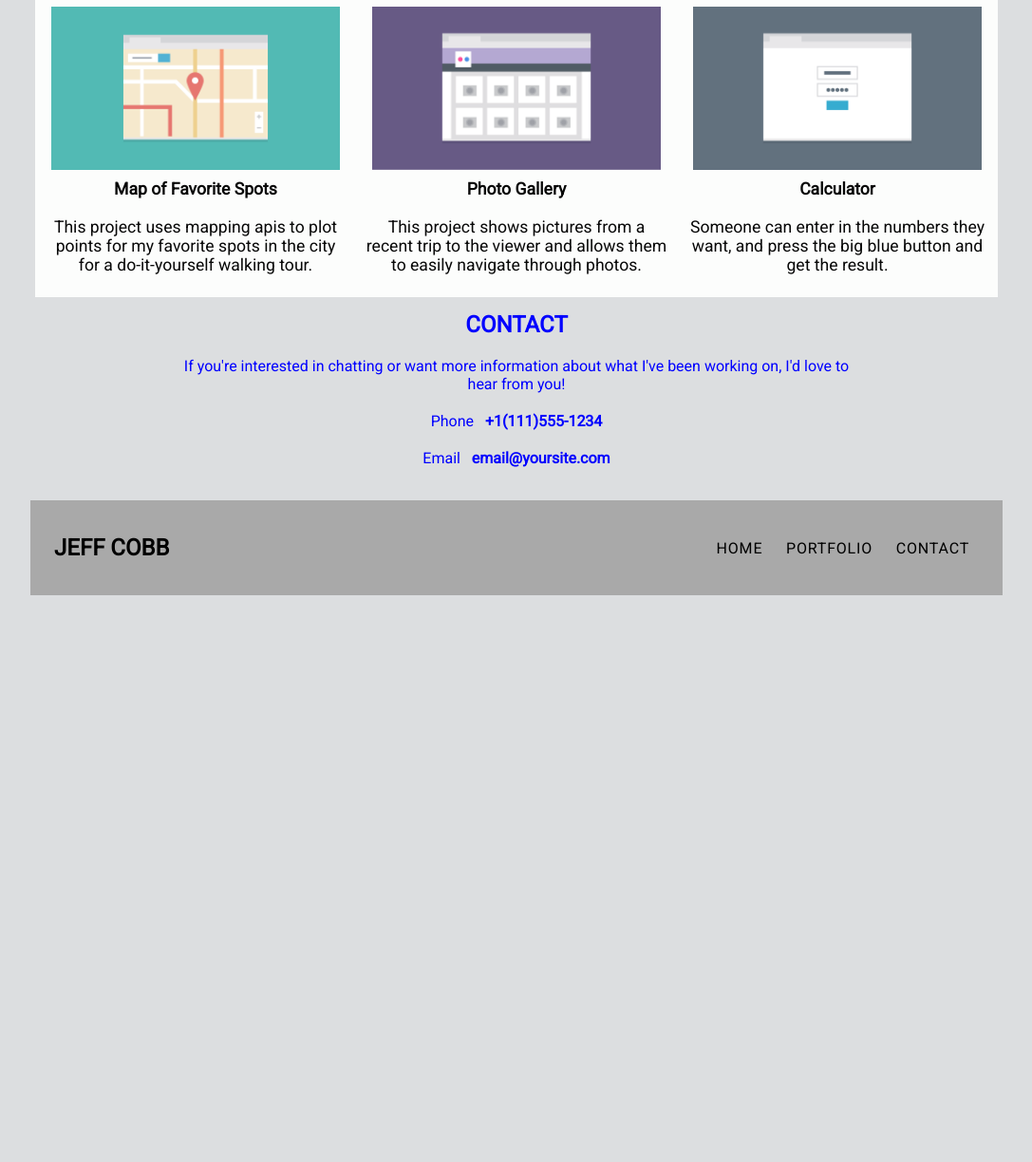
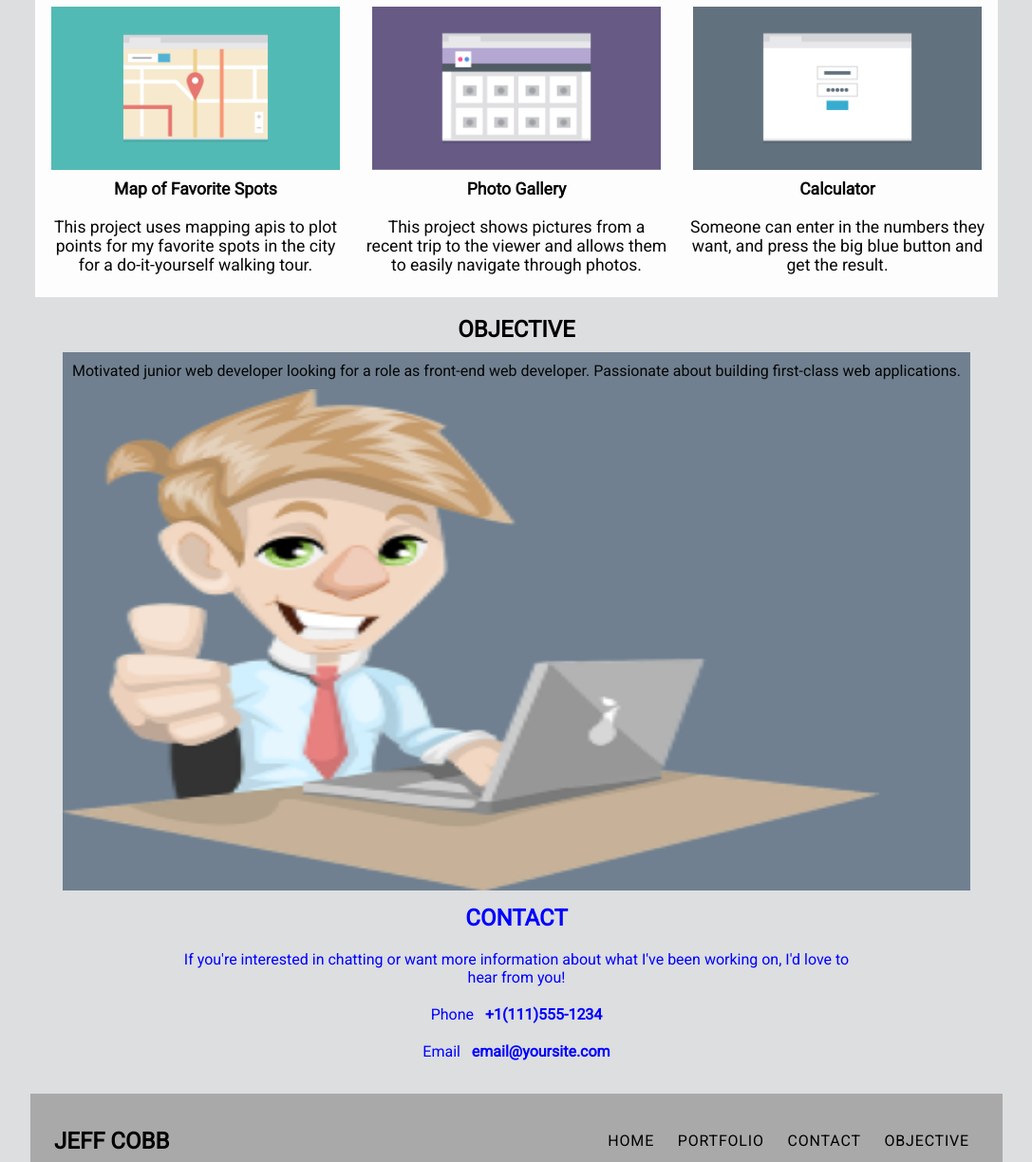
Before and after one commit to CoachemUp/Responsive-layout-site, a plain HTML site: page index.html in a window 1280 px wide. Shown: the part 804-2028 px from the top of the page at 95% size, without its empty margins (96-1183 px from the left). Before the commit the page ends 1431 px from the top, so only its background shows below. Drawn offline with Linux system fonts and the light colour scheme.

Commit message:
Final Copy

```diff
--- a/css/styles.css
+++ b/css/styles.css
@@ -47,7 +47,6 @@
   h1, .top-nav {
     text-align: center;
     text-transform: uppercase;
-    color: #C2571A;
   }
 
   .top-nav, .top-nav li {
@@ -182,6 +181,36 @@
     max-width: 100%;
     flex-grow: 1;
   }
+  .skills {
+    display: flex;
+    flex-direction: row;
+    flex-wrap: wrap;
+    justify-content: center;
+    font-family: 'Roboto', sans-serif;
+    text-align: center;
+
+    margin: 0 auto;
+  }
+
+  .work {
+    box-sizing: content-box;
+    width: 100%;
+    margin:10px;
+    padding: px;
+    justify-content: center;
+    text-transform: uppercase;
+
+   }
+
+   .objective {
+    display: flex;
+    flex-direction: column;
+    margin:0;
+    justify-content: center;
+    text-align: center;
+    color:rgb(5, 5, 5);
+    background-color: slategrey;
+   }
 
   .contact-container {
     display: flex;
@@ -246,6 +275,7 @@
     .top-nav a {
       color: black;
     }
+
     .me {
       display: flex;
       flex-direction: row;
@@ -269,6 +299,12 @@
        flex-basis: calc(50% - 20px);
        font-size: 1.1em;
     }
+
+    .skills {
+      display: flex;
+      flex-wrap: wrap;
+      margin: 5px;
+  }
 
     .contact{
       padding: 0 150px;
--- a/index.html
+++ b/index.html
@@ -13,9 +13,10 @@
     <nav>
         <h1><a href="#">Jeff Cobb</a></h1>
         <ul class="top-nav">
-          <li><a  href="#">home</a></li>
-          <li><a id="portfolio" href="#portfolio">portfolio</a></li>
-          <li><a id="contact" href="#contact">contact</a></li>
+          <li><a href="#">home</a></li>
+          <li><a href="#portfolio">portfolio</a></li>
+          <li><a href="#contact">contact</a></li>
+          <li><a href="#objective">objective</a></li>
         </ul>
     </nav>
 
@@ -24,7 +25,7 @@
         <img src="images/responsive-layout-profile.png">
       </section>
 
-      <div class="container">
+      <div id="portfolio" class="container">
         <div class="portfolio">
             <h2>portfolio</h2>
         </div>
@@ -71,8 +72,19 @@
                 <p>Someone can enter in the numbers they want, and press the big blue button and get the result.</p>
         </div>
         </div>
+      <div id="objective" class="skills">
+          <div class="work">
+              <h2>Objective</h2>
+              </div>
+              <div class="objective">
+              <p >Motivated junior web developer looking for a role as front-end web developer. Passionate about building first-class web applications.</p>
+              <img src="images/man.png">
+              </div>
+          </div>
+      </div>
 
-        <div class="contact-container">
+
+      <div id="contact" class="contact-container">
             <h2>contact</h2>
         </div>
             <div class="contact">
@@ -83,7 +95,9 @@
                 <p>Phone &nbsp; <b>+1(111)555-1234</b></p>
 
                 <p>Email &nbsp; <b>email@yoursite.com</b></p>
-        </div>
+      </div>
+
+
 
       <footer>
         <h2>Jeff Cobb</h2>
@@ -92,6 +106,7 @@
           <li class="full"><a href="#top">home</a></li>
           <li class="full"><a href="#portfolio">portfolio</a></li>
           <li class="full"><a href="#contact">contact</a></li>
+          <li class="full"><a href="#objective">objective</a></li>
         </ul>
       </footer>
 
```
Also changed, not shown: images/man.png (added).
